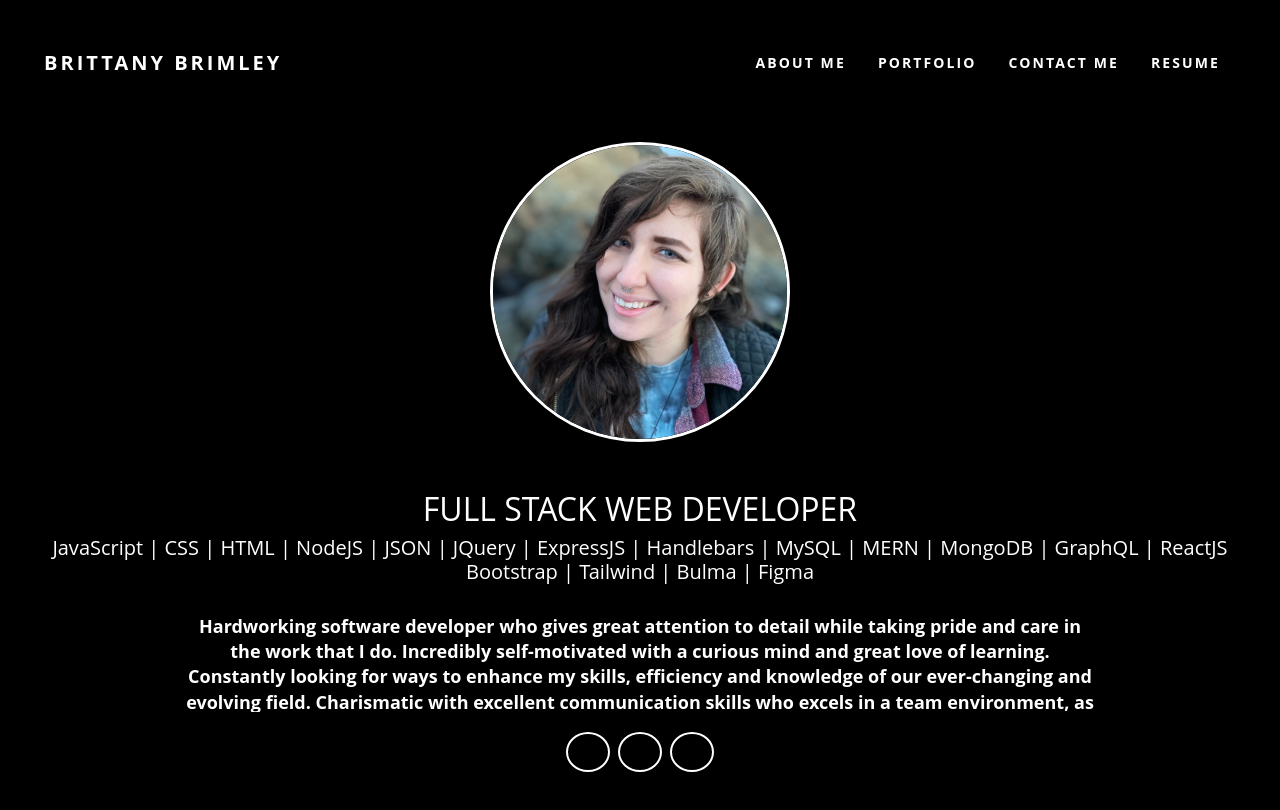
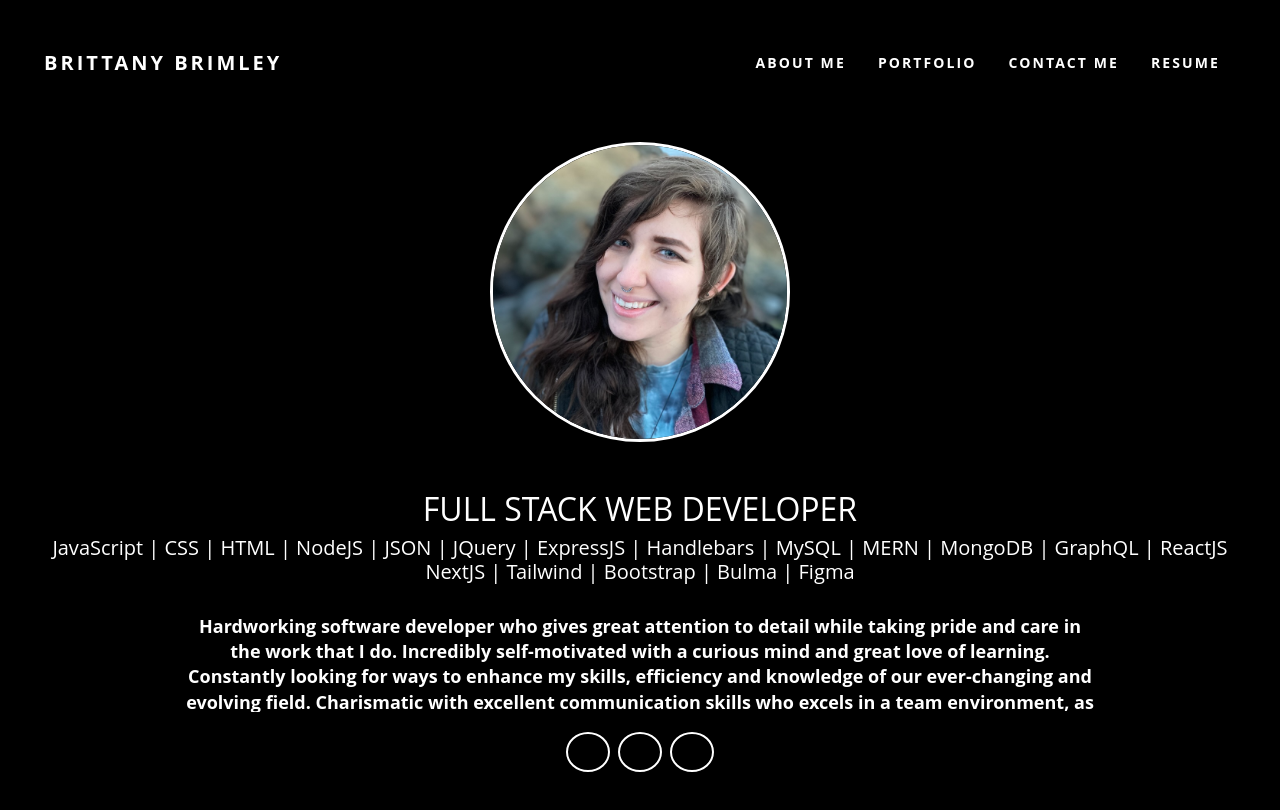
Before and after one commit to Git-BritHub/Brittany-Portfolio-Main, a React (Vite) app: page / in a window 1280 px wide. Shown: the top 810 px of the page. Built offline with nearby package versions, Linux system fonts and the light colour scheme; some icons are missing.

Commit message:
added Next.js to program/framework mentions in aboutme

```diff
--- a/src/views/AboutMe/AboutMe.jsx
+++ b/src/views/AboutMe/AboutMe.jsx
@@ -13,7 +13,7 @@ function AboutMe() {
             </img>
             <h2>FULL STACK WEB DEVELOPER</h2>
             <h3>JavaScript | CSS | HTML | NodeJS | JSON | JQuery | ExpressJS | Handlebars | MySQL | MERN | MongoDB | GraphQL | ReactJS </h3>
-            <h3>Bootstrap | Tailwind | Bulma | Figma</h3>
+            <h3>NextJS | Tailwind | Bootstrap | Bulma | Figma</h3>
             <p>Hardworking software developer who gives great attention to detail while taking pride and care in the work that I do. Incredibly self-motivated with a curious mind and great love of learning. Constantly looking for ways to enhance my skills, efficiency and knowledge of our ever-changing and evolving field. Charismatic with excellent communication skills who excels in a team environment, as well as individually. Prioritizes and strives to meet a company’s goals and further its success.  </p>
         </div>
         // TODO: Add Parallax feature
```
